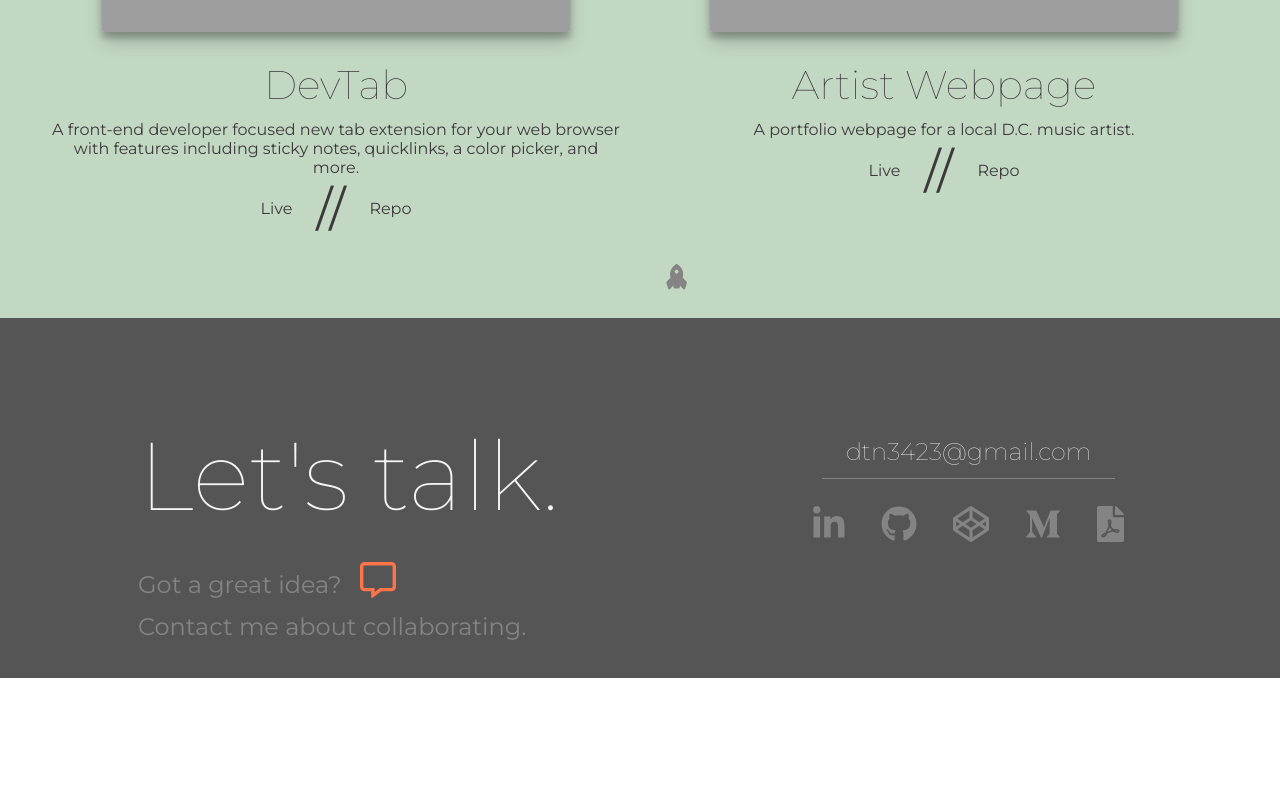
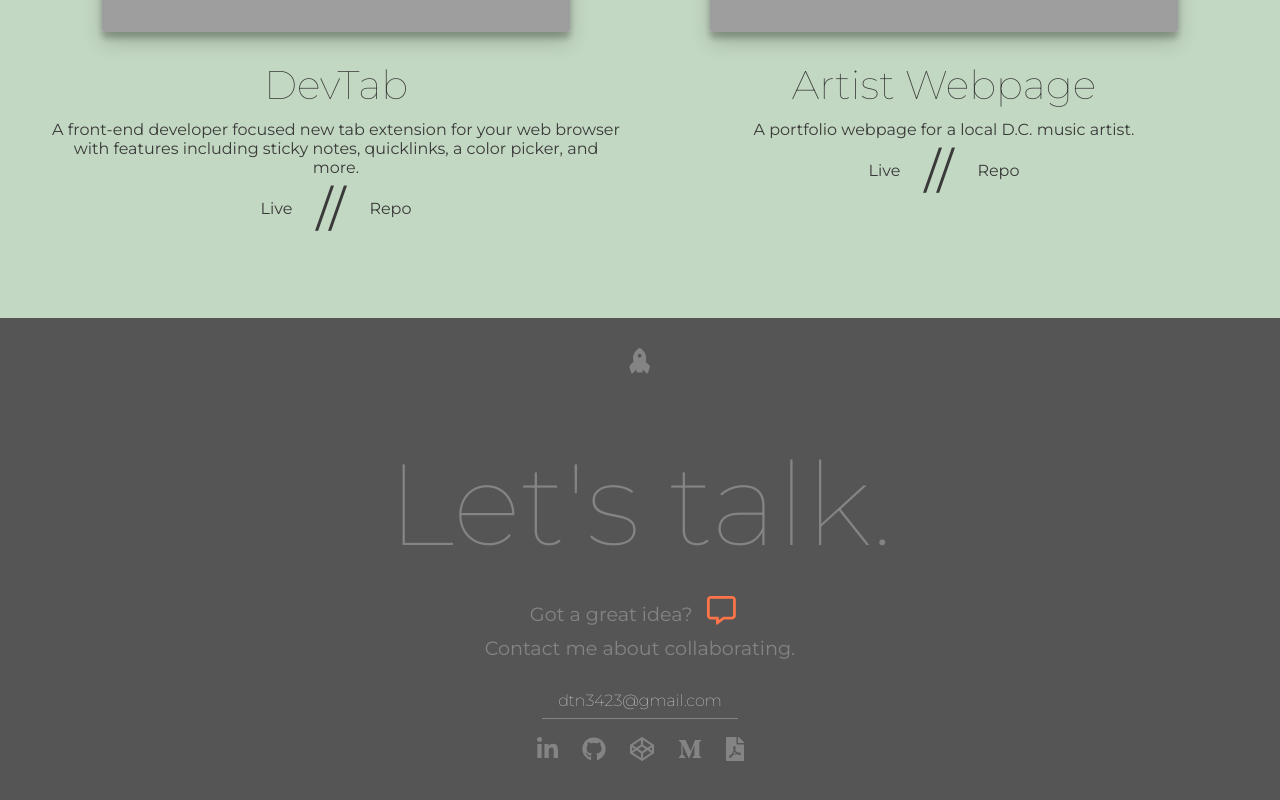
Before and after one commit to ziggysauce/portfolio, a React app: page / in a window 1280 px wide. Shown: the part 2303-3103 px from the top of the page. Before the commit the page ends 2981 px from the top, so only its background shows below. Built offline with nearby package versions, Linux system fonts and the light colour scheme; grey boxes are pictures that could not be loaded.

Commit message:
Center footer items

```diff
--- a/src/components/Footer.jsx
+++ b/src/components/Footer.jsx
@@ -5,9 +5,13 @@ const Footer = (props) => {
 
 	return (
 		<footer id="footer" className="footer">
+			<div className="to-top">
+			<span className="rocket"><a onClick={(e) => props.scrollTo(e.currentTarget.getAttribute('href'))} href="#intro"><i className="fas fa-rocket"></i></a></span>
+			<span className="rocket-fire"><i className="fas fa-fire"></i></span>
+		</div>
 			<Fade left>
 				<div className="footer-left">
-					<h2>Let's talk.</h2>
+					<h2><a className="footer__link-header" href="mainto:dtn3423@gmail.com">Let's talk.</a></h2>
 					<p>Got a great idea?
 						<span className="paragraph-icon">
 							<i className="far fa-comment-alt"></i>
@@ -15,10 +19,6 @@ const Footer = (props) => {
 					<p>Contact me about collaborating.</p>
 				</div>
 			</Fade>
-			<div className="to-top">
-				<span className="rocket"><a onClick={(e) => props.scrollTo(e.currentTarget.getAttribute('href'))} href="#intro"><i className="fas fa-rocket"></i></a></span>
-				<span className="rocket-fire"><i className="fas fa-fire"></i></span>
-			</div>
 			<Fade right>
 				<div className="footer-right">
 					<a className="underline" href="mainto:dtn3423@gmail.com">dtn3423@gmail.com</a>
--- a/src/styles/components/_footer.scss
+++ b/src/styles/components/_footer.scss
@@ -12,7 +12,7 @@
   display: flex;
   flex-direction: column;
   align-items: center;
-  margin: 2em 0em 0em 0em;
+  margin: 1em 0em;
   min-width: 320px;
 
   h2 {
@@ -52,6 +52,16 @@
 
 .footer__link {
   margin: 0 0.5em;
+  text-decoration: none;
+  font-size: 1.5em;
+  color: $text-grey;
+  transition: 0.3s;
+  cursor: pointer;
+}
+
+.footer__link-header {
+  margin: 0;
+  text-decoration: none;
   font-size: 1.5em;
   color: $text-grey;
   transition: 0.3s;
@@ -64,7 +74,7 @@
   flex-direction: column;
   justify-content: center;
   align-items: center;
-  bottom: 13em;
+  // bottom: 13em;
   padding: 0;
   margin: 0;
 }
@@ -86,19 +96,13 @@
   visibility: hidden;
 }
 
-@media (min-width: 860px) {
-  .footer {
-    flex-direction: row;
-    justify-content: space-evenly;
-  }
-
+@media (min-width: 768px) {
   .footer-left {
-    align-items: flex-start;
-    font-size: 1.5em;
+    font-size: 1.2em;
   }
 
   .footer-right {
-    font-size: 1.5em;
+    // font-size: 1.5em;
     justify-content: center;
     align-items: center;
   }
@@ -114,13 +118,18 @@
     transition: 0.3s;
   }
 
+  .footer__link-header:hover {
+    color: $soft-salmon;
+    transition: 0.3s;
+  }
+
   .to-top {
     position: relative;
     display: flex;
     flex-direction: column;
     justify-content: center;
     align-items: center;
-    bottom: 8em;
+    // bottom: 8em;
     transition: 0.3s;
 
     &:hover {
```
Also changed, not shown: public/bundle.js.
